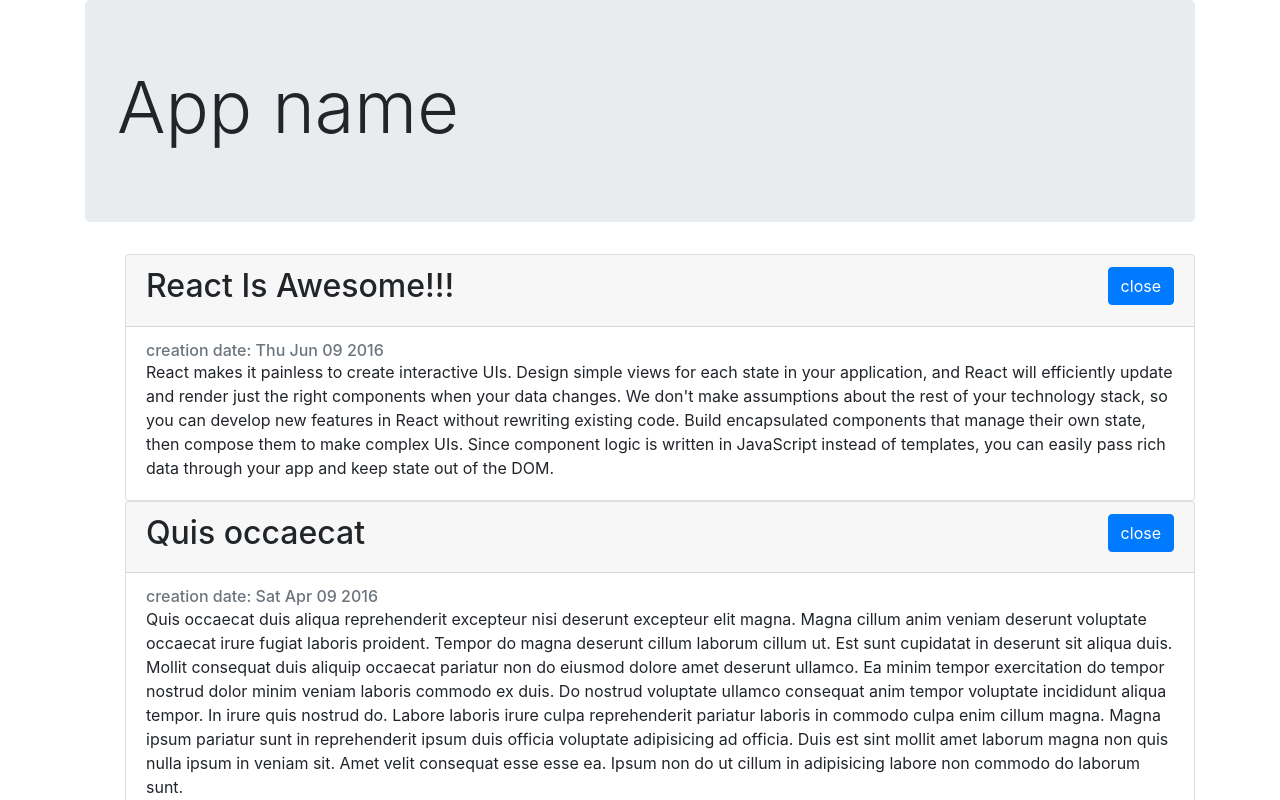
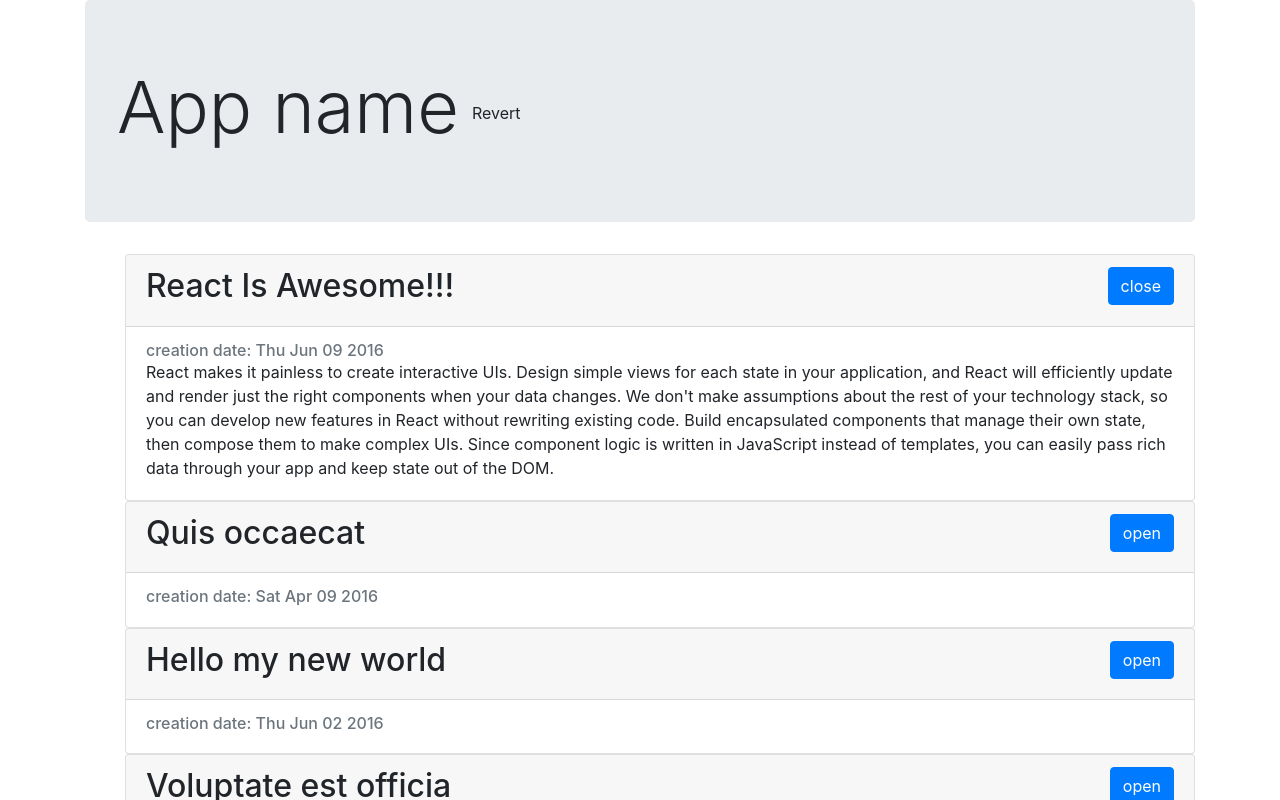
Before and after one commit to gladunvv/react-article-list, a React (Create React App) app: page / in a window 1280 px wide. Shown: the top 800 px of the page. Built offline with nearby package versions, Linux system fonts and the light colour scheme.

Commit message:
Update react component

```diff
--- a/src/components/App.js
+++ b/src/components/App.js
@@ -1,18 +1,30 @@
-import React from 'react';
+import React, { Component } from "react";
 
-import ArticleList from './ArticleList';
-import articles from '../fixtures';
+import ArticleList from "./ArticleList";
+import articles from "../fixtures";
 
-import 'bootstrap/dist/css/bootstrap.css'
+import "bootstrap/dist/css/bootstrap.css";
 
-function App() {
-  return (
-    <div className="container">
-      <div className="jumbotron">
-        <h1 className='display-3'>App name</h1>
+class App extends Component {
+  state = {
+    reverted: false
+  }
+
+  render() {
+    return (
+      <div className="container">
+        <div className="jumbotron">
+          <h1 className="display-3">
+            App name
+            <button className="btn" onClick = {this.revert}>Revert</button>
+            </h1>
+        </div>
+        <ArticleList articles={this.state.reverted ? articles.reverse() : articles} />
       </div>
-      <ArticleList articles = {articles}/>
-    </div>
-  );
+    );
+  }
+  revert = () => this.setState({
+    reverted: !this.state.reverted
+  })
 }
-export default App
+export default App;
--- a/src/components/Article.js
+++ b/src/components/Article.js
@@ -1,9 +1,19 @@
 import React, { Component } from "react";
 
 class Article extends Component {
-  state = {
-    isOpen: true
-  };
+  constructor(props) {
+    super(props)
+
+    this.state = {
+      isOpen: props.defaultOpen
+    }
+  }
+
+  componentWillReceiveProps(nextProps) {
+    if (nextProps.defaultOpen !== this.props.defaultOpen) this.setState({
+      isOpen: nextProps.defaultOpen
+    })
+  }
 
   render() {
     const { article } = this.props;
--- a/src/components/ArticleList.js
+++ b/src/components/ArticleList.js
@@ -2,8 +2,8 @@
 import Article from './Article'
 
 export default function ArticleList ({ articles }) {
-    const articleElements = articles.map(article =>
-        <li style={{listStyle: "none"}} key = {article.id}><Article article = { article }/></li>)
+    const articleElements = articles.map((article, index) =>
+        <li style={{listStyle: "none"}} key = {article.id}><Article article = {article} defaultOpen = {index === 0} /></li>)
     return (
       <ul>
           {articleElements}
```
